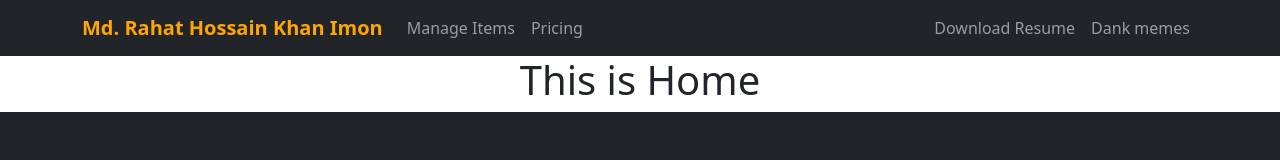
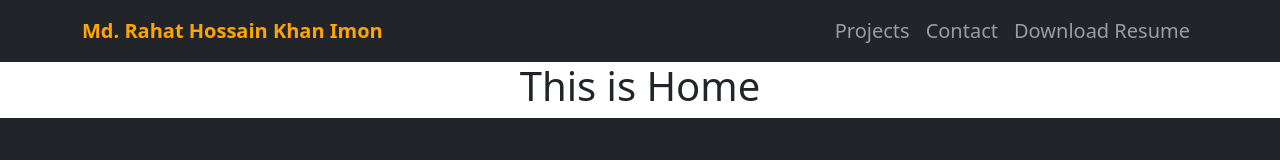
Before and after one commit to rahathossain3/my-portfolio, a React (Create React App) app: page / in a window 1280 px wide. Shown: the top 160 px of the page. Built offline with nearby package versions, Linux system fonts and the light colour scheme.

Commit message:
resume download sucessfully added

```diff
--- a/src/Pages/Home/Home.js
+++ b/src/Pages/Home/Home.js
@@ -1,4 +1,5 @@
 import React from 'react';
+import Projects from '../Projects/Projects';
 import Myself from './Myself/Myself';
 
 const Home = () => {
@@ -6,6 +7,7 @@ const Home = () => {
         <div>
             <h1>This is Home</h1>
             <Myself></Myself>
+            <Projects></Projects>
         </div>
     );
 };
--- /dev/null
+++ b/src/Pages/Projects/Projects.css
@@ -0,0 +1,17 @@
+* {
+    -webkit-box-sizing: border-box;
+    box-sizing: border-box;
+}
+
+html,
+body {
+    height: 100%;
+    margin: 0;
+    padding: 0;
+    background-color: #333;
+    overflow: hidden;
+}
+
+canvas {
+    background-color: #000;
+}
--- a/src/Pages/Projects/Projects.js
+++ b/src/Pages/Projects/Projects.js
@@ -0,0 +1,24 @@
+import React from 'react';
+
+const Projects = () => {
+
+    // -------------------------------------
+
+
+
+
+
+
+
+
+
+
+    // ---------------------------------------
+    return (
+        <div>
+
+        </div>
+    );
+};
+
+export default Projects;
--- a/src/Pages/Sheared/Header/Header.js
+++ b/src/Pages/Sheared/Header/Header.js
@@ -11,31 +11,26 @@ const Header = () => {
                 <Container>
 
                     <Navbar.Brand as={Link} to="/home" >
-                        <span className='site-title' id=""> Md. Rahat Hossain Khan Imon</span>
+                        <span className='site-title' id="">Md. Rahat Hossain Khan Imon</span>
                     </Navbar.Brand>
 
                     <Navbar.Toggle aria-controls="responsive-navbar-nav" />
-                    <Navbar.Collapse id="responsive-navbar-nav">
+                    <Navbar.Collapse id="responsive-navbar-nav" >
                         <Nav className="me-auto">
 
-                            <Nav.Link as={Link} to="/manageitems" className='header-links'>Manage Items</Nav.Link>
+                        </Nav>
 
-                            <Nav.Link href="#pricing">Pricing</Nav.Link>
-                            {/* <NavDropdown title="Dropdown" id="collasible-nav-dropdown">
-                                <NavDropdown.Item href="#action/3.1">Action</NavDropdown.Item>
-                                <NavDropdown.Item href="#action/3.2">Another action</NavDropdown.Item>
-                                <NavDropdown.Item href="#action/3.3">Something</NavDropdown.Item>
-                                <NavDropdown.Divider />
-                                <NavDropdown.Item href="#action/3.4">Separated link</NavDropdown.Item>
-                            </NavDropdown> */}
+                        <Nav >
+                            <Nav.Link as={Link} to="/manageitems" className='header-links fs-5'>Projects</Nav.Link>
+                            <Nav.Link as={Link} to="/contact" className='header-links fs-5'>Contact</Nav.Link>
+
+
+                            <Nav.Link as={Link} to={Resume} target="_blank" download >
+                                <span className='fs-5 header-links'>Download Resume</span>
+                            </Nav.Link>
+
                         </Nav>
-                        <Nav>
 
-                            <Nav.Link as={Link} to={Resume} target="_blank" download>Download Resume</Nav.Link>
-                            <Nav.Link eventKey={2} href="#memes">
-                                Dank memes
-                            </Nav.Link>
-                        </Nav>
                     </Navbar.Collapse>
                 </Container>
             </Navbar>
```
